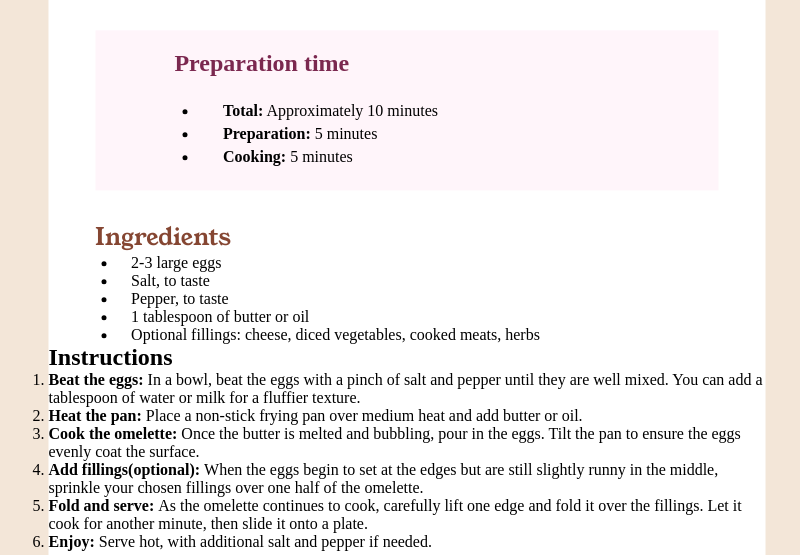
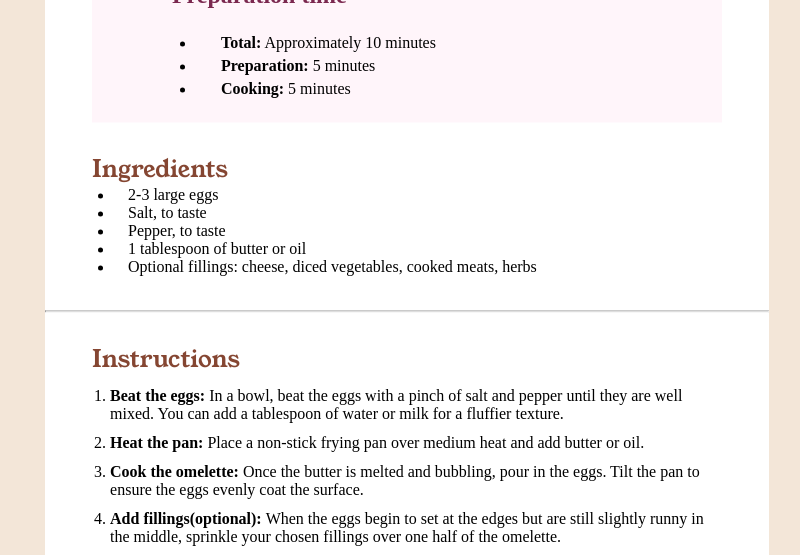
Before and after one commit to RadmiloM/Recipe-Page, a plain HTML site: page recipe-page-main/index.html in a window 1280 px wide. Shown: the part 369-924 px from the top of the page, without its empty margins (233-1033 px from the left). Drawn offline with Linux system fonts and the light colour scheme; files whose address does not match are found by name.

Commit message:
added styles for instruction

```diff
--- a/recipe-page-main/index.html
+++ b/recipe-page-main/index.html
@@ -51,7 +51,9 @@
         </ul>
       </section>
     </section>
-    <h2>Instructions</h2>
+    <hr>
+    <section class="instructions-container">
+    <h2 class="instructions-title">Instructions</h2>
     <section class="instructions">
       <ol>
         <li>
@@ -97,6 +99,7 @@
         </li>
       </ol>
     </section>
+    </section>
     <h2>Nutrition</h2>
     <p>The table below shows nutritional values per serving without the additional fillings.</p>
     <table>
--- a/recipe-page-main/styles.css
+++ b/recipe-page-main/styles.css
@@ -11,7 +11,7 @@ body {
 .recipe-container {
     border-radius: 22px;
     background-color: hsl(0, 0%, 100%);
-    width: 717px;
+    width: 724px;
     height: auto;
     position: absolute;
     top: 60%;
@@ -57,7 +57,7 @@ body {
     margin: 0 auto;
     width: 81%;
     margin-top: 34px;
-    color:hsl(332, 51%, 32%);
+    color: hsl(332, 51%, 32%);
     padding: 20px;
 }
 
@@ -67,7 +67,7 @@ body {
 }
 
 .preparation-container {
-   background-color: hsl(330, 100%, 98%);
+    background-color: hsl(330, 100%, 98%);
     width: 87%;
     margin: 0 auto;
     height: 160px;
@@ -86,7 +86,29 @@ body {
     font-weight: 400;
 }
 
+.ingredients ul {
+    margin-bottom: 34px;
+}
+
 .ingredients ul li {
     margin-left: 22px;
     padding-left: 14px;
 }
+
+.instructions-container {
+    width: 87%;
+    margin: 0 auto;
+}
+
+.instructions-title {
+    margin-top: 30px;
+    font-family: "Young Serif", serif;
+    font-optical-sizing: auto;
+    color: hsl(14, 45%, 36%);
+    font-weight: 400;
+}
+
+.instructions ol li {
+    margin-left: 18px;
+    margin-top: 11px;
+}
```
